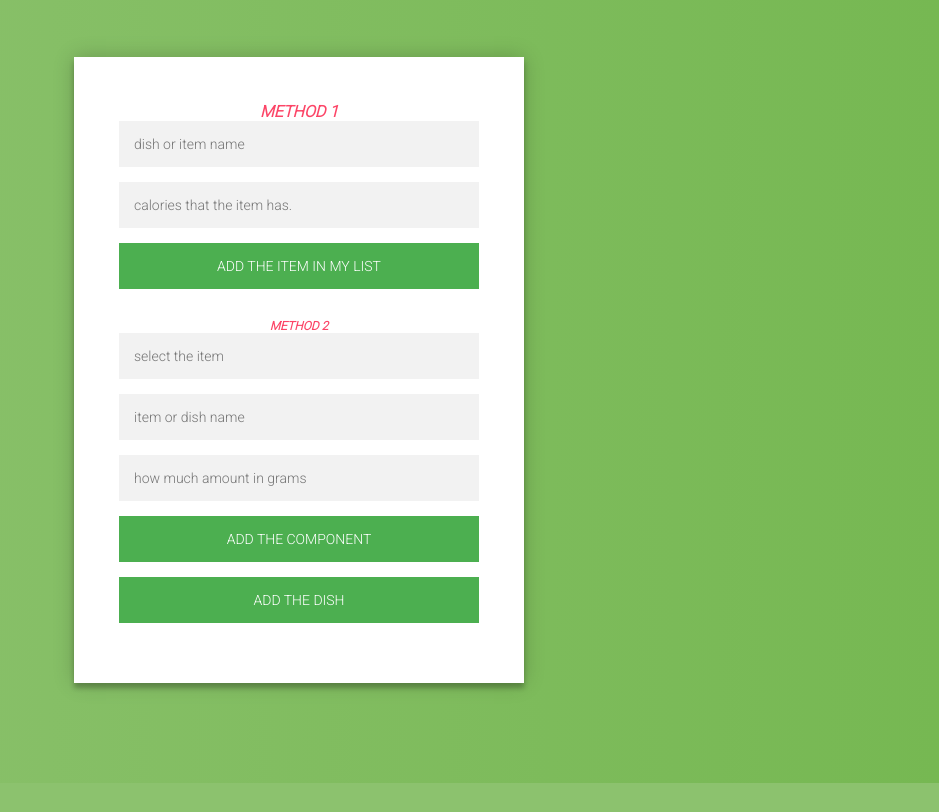
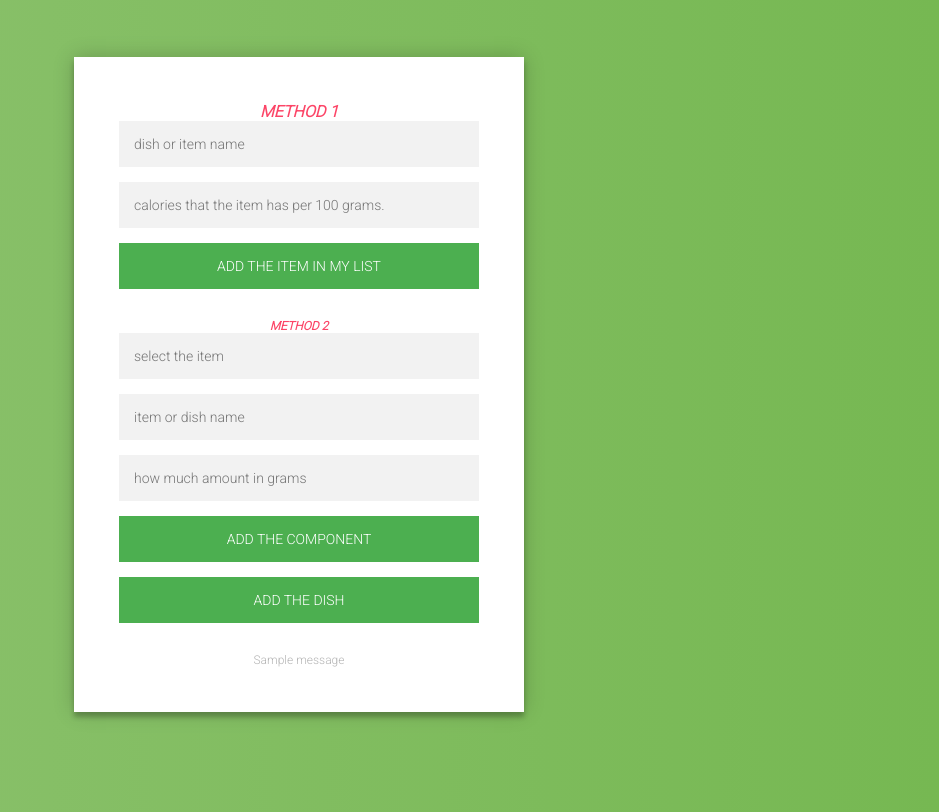
Before and after one commit to ethvedbitdesjan/project, a Flask app: template templates/newitem.html in a window 1280 px wide. Shown: the part 311-1123 px from the top of the page, without its empty margins (341-1280 px from the left). Before the commit the page ends 1094 px from the top, so only its background shows below. Run offline with Flask 2, Linux system fonts and the light colour scheme; the template is opened without the code that fills it: most values are stand-ins (such as "Sample title", 1, 10 or a date in 2020); one stand-in notice (Sample message) is shown.

Commit message:
debugged

```diff
--- a/templates/newitem.html
+++ b/templates/newitem.html
@@ -29,7 +29,7 @@
    	<label> method 1 </label>
    	<form action="/add" method="post">
    		<input type="text" name="name" placeholder="dish or item name">
-   		<input type="number" name="calories_amount" placeholder="calories that the item has.">
+   		<input type="number" name="calories_amount" placeholder="calories that the item has per 100 grams.">
    		<input type="submit" value="add the item in my list">
    	</form>
    </p>
@@ -47,3 +47,8 @@
    		<input type="submit" value="add the component" formaction="/countdish" method="post">
    		<input type="submit" value="add the dish" formaction="/add_dish" method="post">
    	</form>
+    <p>
+      {% for message in get_flashed_messages() %}
+        {{ message }}
+      {% endfor %}
+    </p>
```
